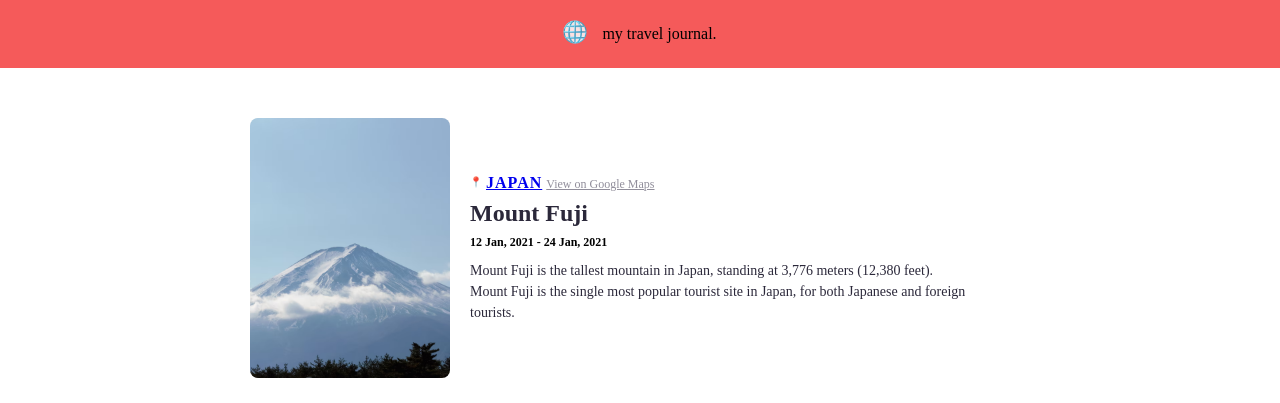
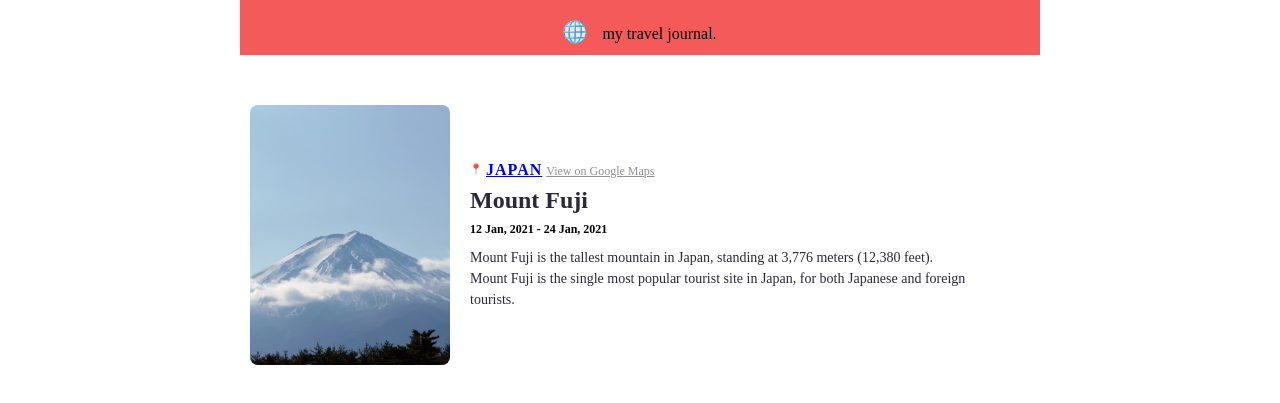
Before and after one commit to ketigabunia15-hash/homework-12, a plain HTML site: page index.html in a window 1280 px wide. Shown: the top 403 px of the page. Drawn offline with Linux system fonts and the light colour scheme.

Commit message:
changing width of header

```diff
--- a/src/css/style.css
+++ b/src/css/style.css
@@ -4,8 +4,11 @@
   box-sizing: border-box;
 }
 
-header {
-  angle: 0 deg;
+ header {
+  width: 90%;
+  max-width: 800px;
+  margin: 0 auto;
+  height: 55px;
   opacity: 1;
   padding: 20px 0;
   background-color: #f55a5a;
```
